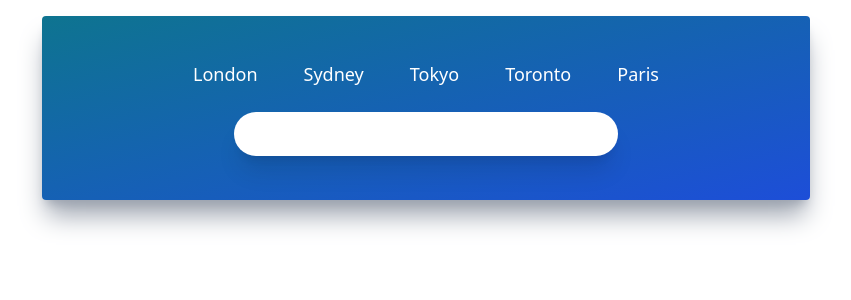
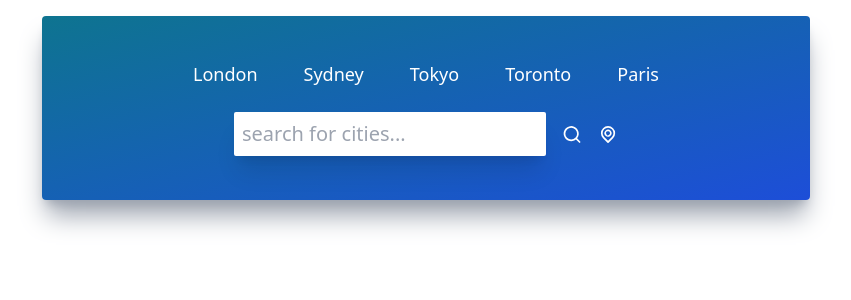
Before and after one commit to ash-fallon/weather-app, a React (Create React App) app: page / in a window 1280 px wide. Shown: the top 300 px of the page, without its empty margins (214-1065 px from the left). Built offline with nearby package versions, Linux system fonts and the light colour scheme.

Commit message:
Added icons to Inputs component

```diff
--- a/src/components/Inputs.js
+++ b/src/components/Inputs.js
@@ -6,7 +6,16 @@ const Inputs = () => {
       <div className='flex flex-row w-3/4 items-center justify-center space-x-4'>
         <input
           type='text'
-          className='text-xl font-white py-2 px-5 w-full shadow-xl capitalize rounded-full focus:outline-none'
+          placeholder='Search for cities...'
+          className='text-xl font-white p-2 w-full shadow-xl capitalize rounded-sm focus:outline-none placeholder:lowercase'
+        />
+        <UilSearch
+          size={25}
+          className='text-white cursor-pointer transition ease-out hover:scale-125'
+        />
+        <UilLocationPoint
+          size={25}
+          className='text-white cursor-pointer transition ease-out hover:scale-125'
         />
       </div>
     </div>
```
